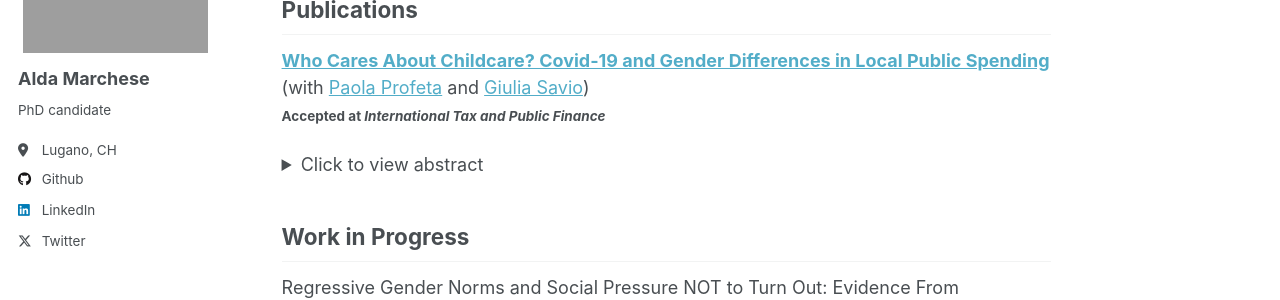
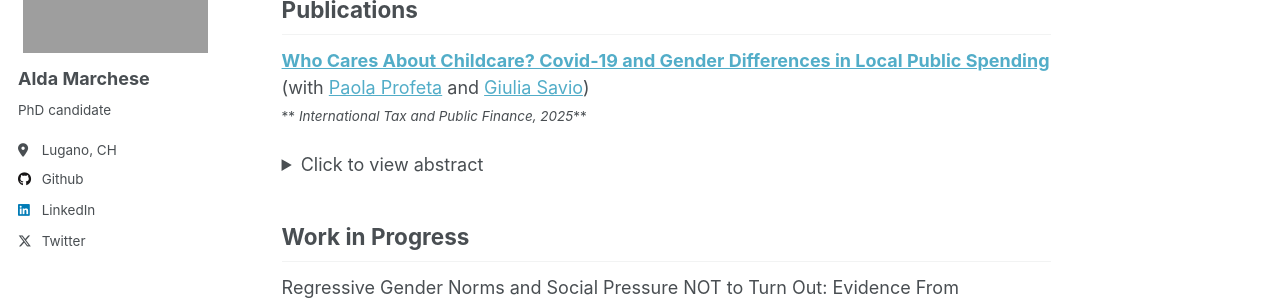
Before and after one commit to aldamarchese/aldamarchese.github.io, a Jekyll site: the page built from _pages/research.md, in a window 1280 px wide and 1020 px high. Shown: the part 197-497 px from the top of the window. Built offline with Jekyll 4.4.1, drawn with Linux system fonts in a browser that asks for light colours.

Commit message:
Update research.md

```diff
--- a/_pages/research.md
+++ b/_pages/research.md
@@ -9,7 +9,7 @@ redirect_from:
 ## Publications
 
   [**Who Cares About Childcare? Covid-19 and Gender Differences in Local Public Spending**](https://www.dropbox.com/scl/fi/3wgo6p8nz7fh3dbdpx8bu/Marchese_Profeta_Savio_childcare.pdf?rlkey=p1i9u543se4i06s2ajyp87t1x&dl=0) (with [Paola Profeta](https://sites.google.com/view/paola-profeta) and [Giulia Savio](https://sites.google.com/view/giuliasavioswebpage/home?authuser=0))  <br/>
-  <small> **Accepted at _International Tax and Public Finance_** <small>
+  <small> ** _International Tax and Public Finance, 2025_** <small>
   <details>
   <summary>Click to view abstract</summary>
  The Covid-19 pandemic increased the salience of childcare and focused attention on the allocation of public funds for it. Focusing on Italy, one of the first countries severely impacted by the Covid-19 crisis, we analyze how male and female politicians responded to the Covid-19 pandemic in the allocation of funds to childcare. To assess causality, we analyze close mixed-gender races in Italian local elections in small municipalities without gender quotas from 2016 to 2023. Our findings show that pre Covid-19 female mayors spent more on childcare than male mayors. However, during the pandemic, the gender gap closed, as male mayors increased spending, a trend that continued in the post pandemic period.
```
